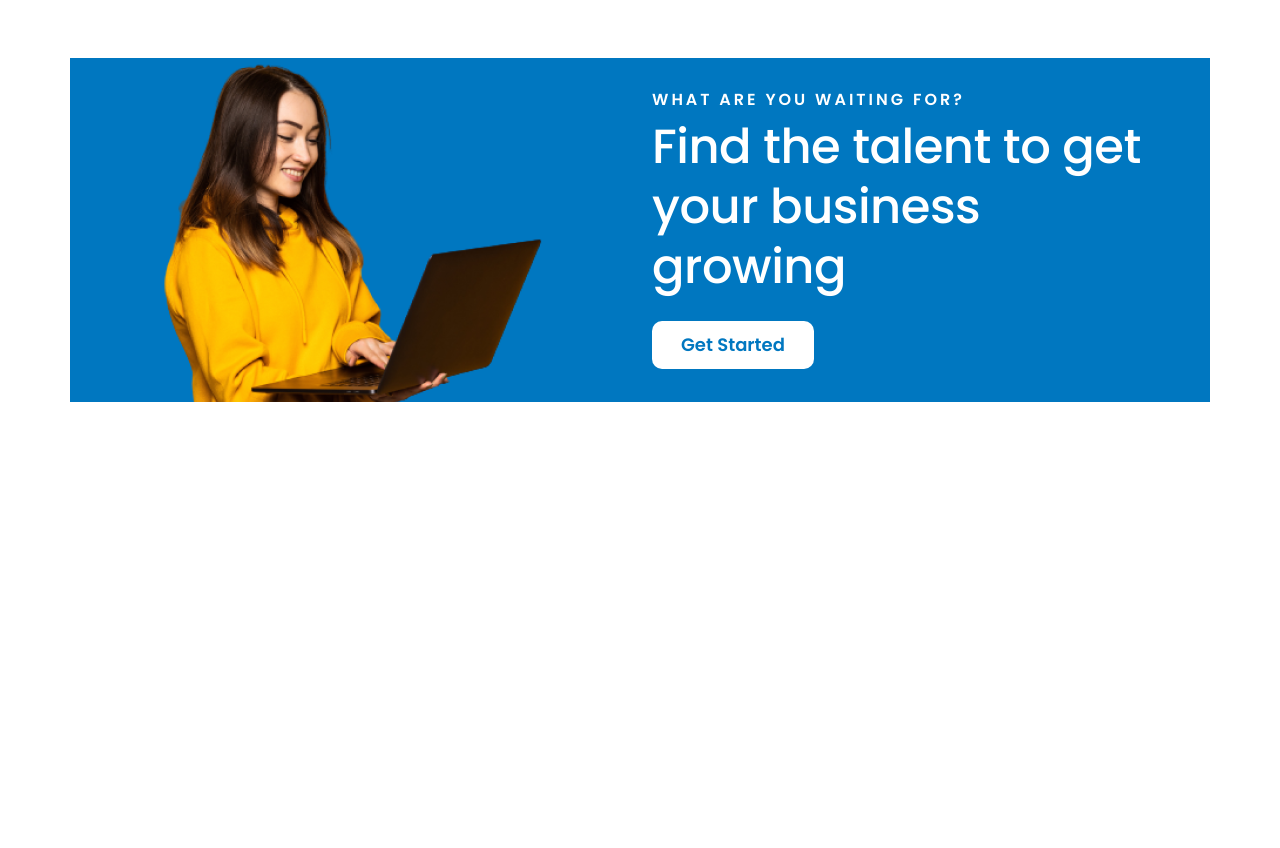
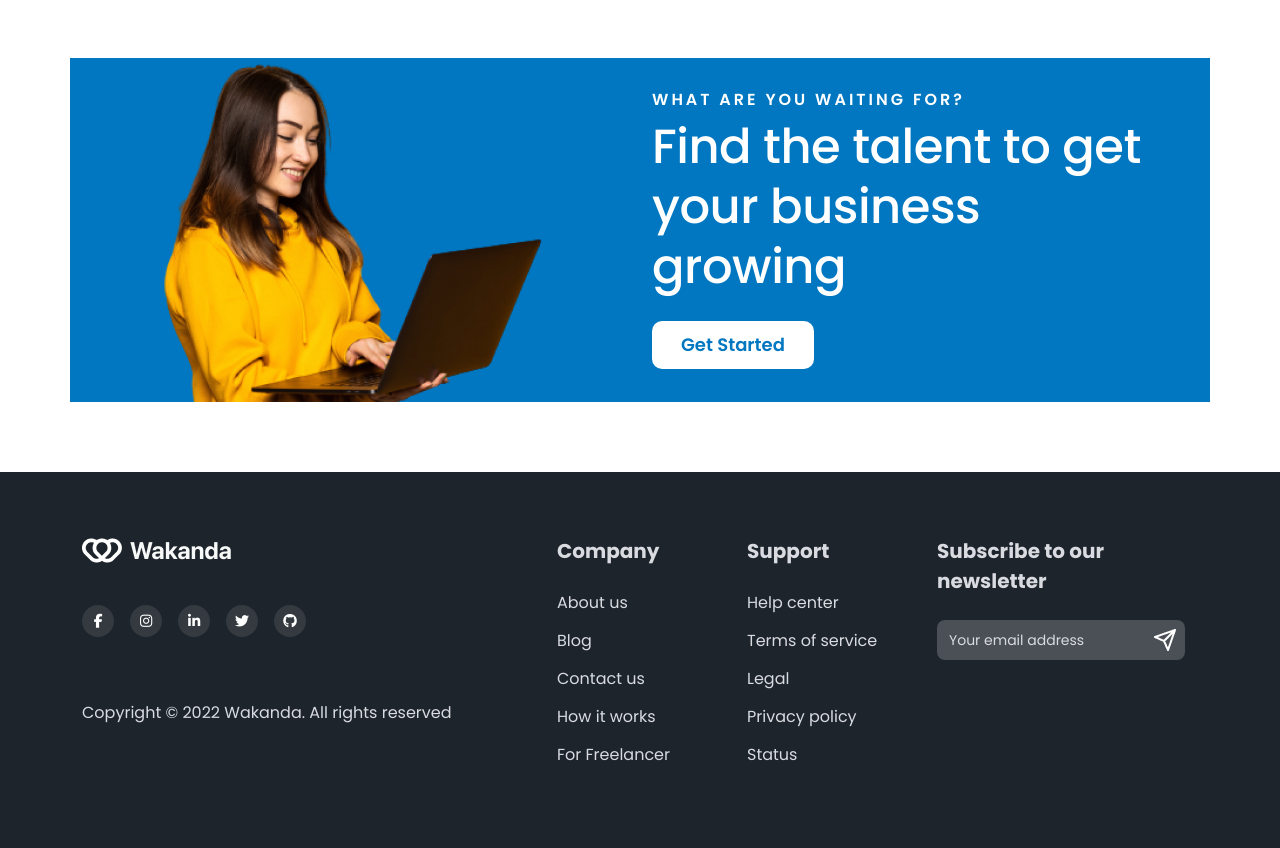
Before and after one commit to nwebpro/wakanda, a plain HTML site: page index.html in a window 1280 px wide. Shown: the part 4029-4877 px from the top of the page. Before the commit the page ends 4501 px from the top, so only its background shows below. Drawn offline with nearby package versions, Linux system fonts and the light colour scheme.

Commit message:
footer section added

```diff
--- a/assets/css/style.css
+++ b/assets/css/style.css
@@ -177,3 +177,64 @@ ul{
     background-color: #fff;
     color: #0077C0;
 }
+/* ==================================
+    Footer Section Style
+===================================== */
+.footer-sec-are{
+    background-color: #1d242b;
+    padding: 64px 0px;
+    color: #D9DBE1;
+}
+.social-links{
+    display: flex;
+    margin: 40px 0px 64px;
+}
+.social-links li{
+    background-color: #343A40;
+    list-style-type: none;
+    text-align: center;
+    width: 32px;
+    height: 32px;
+    line-height: 32px;
+    margin-right: 16px;
+    border-radius: 50px;
+    cursor: pointer;
+    transition: .3s;
+}
+.social-links li a{
+    color: #fff;
+    font-size: 14px;
+}
+.footer-heading h3{
+    font-weight: 700;
+    font-size: 20px;
+    line-height: 30px;
+    margin-bottom: 24px;
+}
+.footer-heading ul li{
+    margin-bottom: 12px;
+}
+.footer-heading ul li a{
+    color: #D9DBE1;
+    line-height: 26px;
+}
+.footer-heading input {
+    width: 95%;
+    color: #D9DBE1;
+    background-color: #4A5055;
+    border: none;
+    padding: 8px 12px;
+    border-radius: 8px;
+    font-size: 14px;
+}
+.footer-heading input:focus{
+    outline: none;
+}
+.footer-heading input::-webkit-input-placeholder {
+    color: #D9DBE1;
+}
+.footer-heading .news-btn {
+    background-color: transparent;
+    border: none;
+    margin-left: -35px;
+}
--- a/index.html
+++ b/index.html
@@ -156,7 +156,7 @@
             <!-- Container -->
             <div class="container">
                 <div class="row align-items-center">
-                    <div class="col-12 col-sm-12 col-md-6 col-lg-6 mb-3 mb-md-0">
+                    <div class="col-12 col-sm-12 col-md-6 col-lg-6 mb-3 mb-md-0 pb-4 pb-md-0">
                         <div class="explore-text">
                             <h2 class="wakanda-heading-style">Explore and hire talent from our platform</h2>
                             <p>We've got experts for every industry - all under one roof! You can find everything from WordPress developers to Graphic designers to copywriters and many more at Wakanda.</p>
@@ -309,7 +309,7 @@
                             <img class="img-fluid" src="assets/images/woman-studying.png" alt="">
                         </div>
                     </div>
-                    <div class="col-12 col-sm-12 col-md-6 col-lg-6">
+                    <div class="col-12 col-sm-12 col-md-6 col-lg-6 py-4 py-md-0 text-center text-md-start">
                         <div class="cat-text">
                             <h3>WHAT ARE YOU WAITING FOR?</h3>
                             <h2 class="wakanda-heading-style">Find the talent to get your business growing</h2>
@@ -319,6 +319,60 @@
                 </div>
             </div>
         </section>
+        <!-- Footer Section Area -->
+        <footer class="footer-sec-are">
+            <!-- Container -->
+            <div class="container">
+                <div class="row">
+                    <div class="col-12 col-sm-12 col-md-6 col-lg-5 mb-3 mb-md-0">
+                        <div class="footer-about">
+                            <img src="assets/images/footer-logo.png" alt="">
+                            <div class="social-links">
+                                <li><a href="https://www.facebook.com/abnaeembsc" target="_blank"><i class="fa-brands fa-facebook-f"></i></a></li>
+                                <li><a href="https://www.instagram.com/nwebpro/" target="_blank"><i class="fa-brands fa-instagram"></i></a></li>
+                                <li><a href="https://www.linkedin.com/in/developernaeem/" target="_blank"><i class="fa-brands fa-linkedin-in"></i></a></li>
+                                <li><a href="https://twitter.com/developernaeem" target="_blank"><i class="fa-brands fa-twitter"></i></a></li>
+                                <li><a href="https://github.com/nwebpro/" target="_blank"><i class="fa-brands fa-github"></i></a></li>
+                            </div>
+                            <p>Copyright © 2022 Wakanda. All rights reserved</p>
+                        </div>
+                    </div>
+                    <div class="col-12 col-sm-12 col-md-3 col-lg-2 mb-3 mb-md-0">
+                        <div class="footer-heading">
+                            <h3>Company</h3>
+                            <ul>
+                                <li><a href="#">About us</a></li>
+                                <li><a href="#">Blog</a></li>
+                                <li><a href="#">Contact us</a></li>
+                                <li><a href="#">How it works</a></li>
+                                <li><a href="#">For Freelancer</a></li>
+                            </ul>
+                        </div>
+                    </div>
+                    <div class="col-12 col-sm-12 col-md-3 col-lg-2 mb-3 mb-md-0">
+                        <div class="footer-heading">
+                            <h3>Support</h3>
+                            <ul>
+                                <li><a href="#">Help center</a></li>
+                                <li><a href="#">Terms of service</a></li>
+                                <li><a href="#">Legal</a></li>
+                                <li><a href="#">Privacy policy</a></li>
+                                <li><a href="#">Status</a></li>
+                            </ul>
+                        </div>
+                    </div>
+                    <div class="col-12 col-sm-12 col-md-6 col-lg-3">
+                        <div class="footer-heading">
+                            <h3>Subscribe to our newsletter</h3>
+                            <form>
+                                <input type="email" required placeholder="Your email address">
+                                <button class="news-btn"><img src="assets/images/newsletter-icon.png" alt=""></button>
+                              </form>
+                        </div>
+                    </div>
+                </div>
+            </div>
+        </footer>
     </main>
     <!-- Bootstrap Js Library -->
     <script src="https://cdn.jsdelivr.net/npm/bootstrap@5.2.0/dist/js/bootstrap.bundle.min.js"></script>
```
Also changed, not shown: assets/images/newsletter-icon.png (added).
